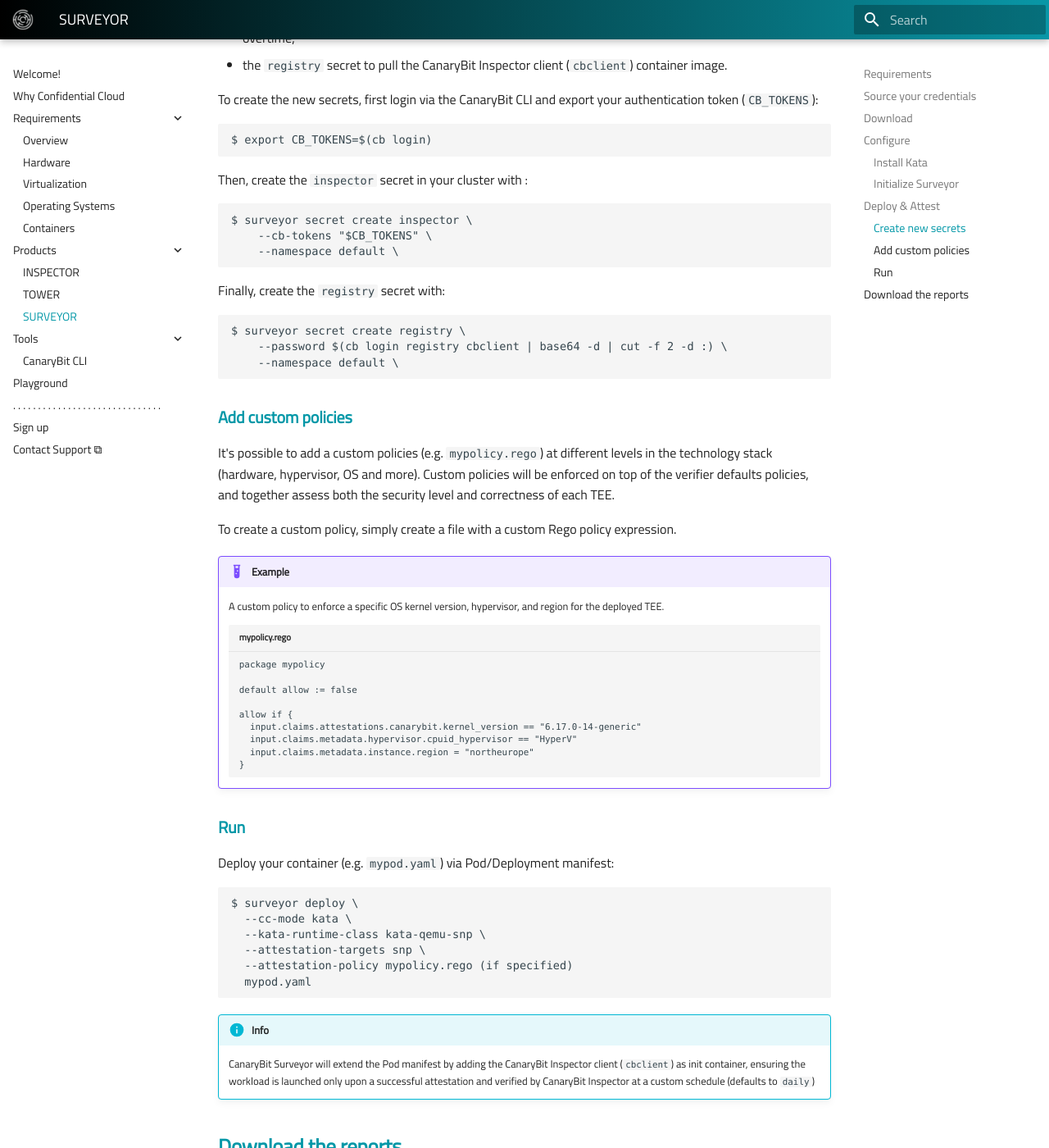
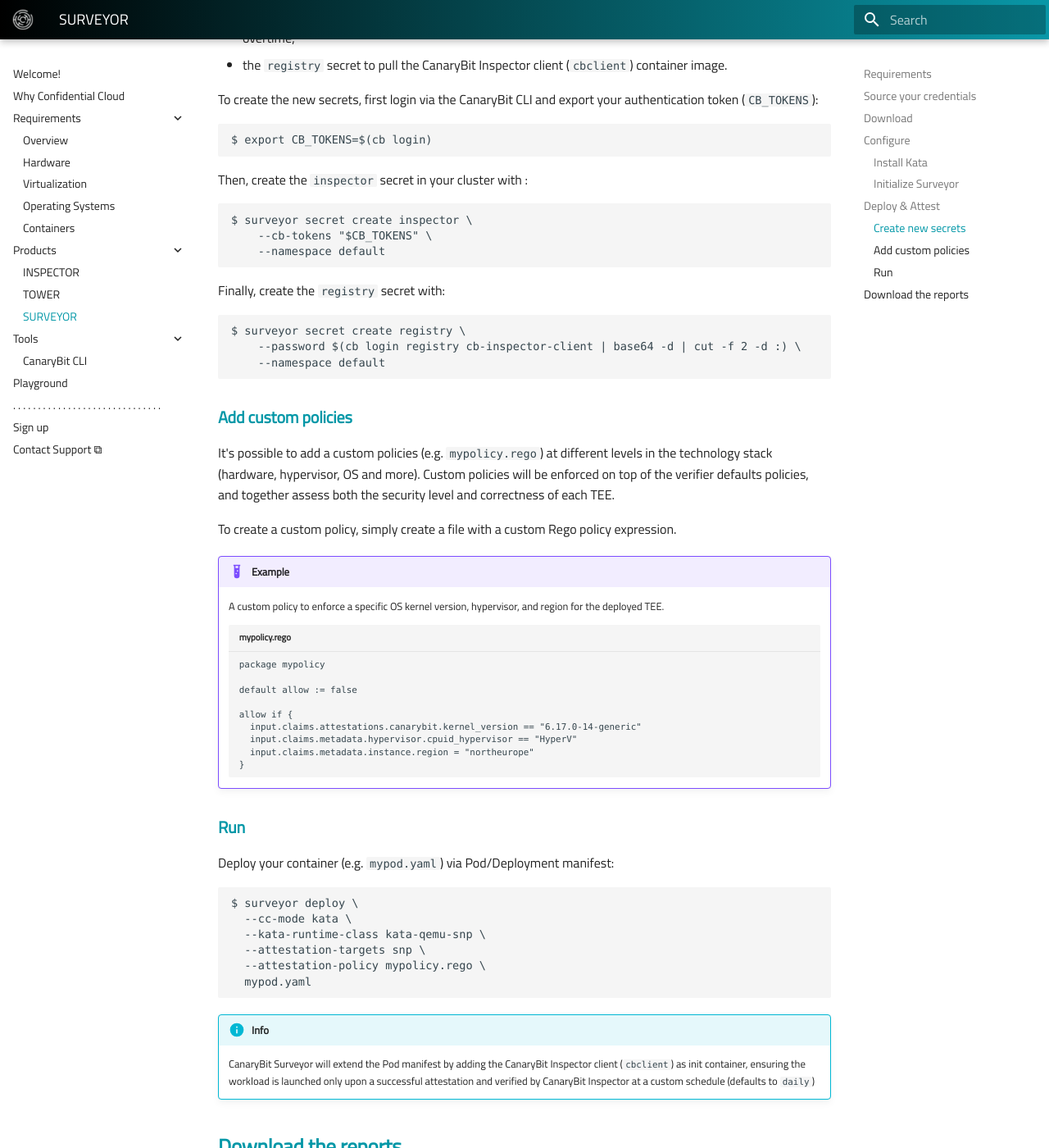
Before and after one commit to canarybit/cc-docs, an MkDocs documentation site: the page built from docs/products/surveyor.md, in a window 1280 px wide and 1400 px high, scrolled down 2605 px. Shown: the whole window at 82% size. Built offline with MkDocs 1.6.1 and Material for MkDocs 9.7.7, drawn with Linux system fonts in a browser that asks for light colours.

Commit message:
Make the code examples runnable

````diff
--- a/docs/products/surveyor.md
+++ b/docs/products/surveyor.md
@@ -114,15 +114,15 @@
 ```
 $ surveyor secret create inspector \
     --cb-tokens "$CB_TOKENS" \
-    --namespace default \
+    --namespace default
 ```
 
 Finally, create the `registry` secret with:
 
 ```
 $ surveyor secret create registry \
-    --password $(cb login registry cbclient | base64 -d | cut -f 2 -d :) \
-    --namespace default \
+    --password $(cb login registry cb-inspector-client | base64 -d | cut -f 2 -d :) \
+    --namespace default
 ```
 
 ### Add custom policies
@@ -157,7 +157,7 @@
   --cc-mode kata \
   --kata-runtime-class kata-qemu-snp \
   --attestation-targets snp \
-  --attestation-policy mypolicy.rego (if specified)
+  --attestation-policy mypolicy.rego \
   mypod.yaml
 ```
 
````
